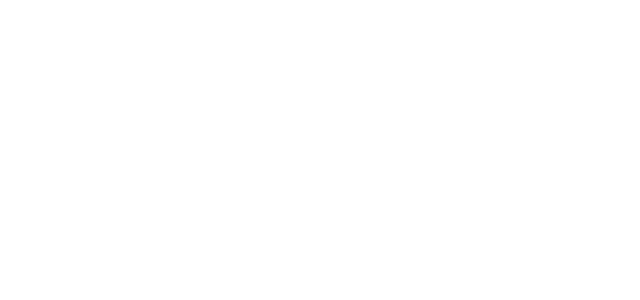
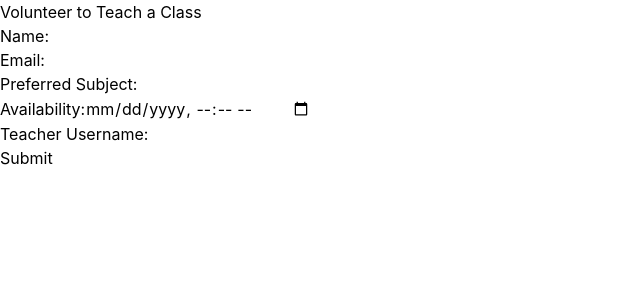
Before and after one commit to cfgcolumbus24/Team-4, a React (Create React App) app in the folder project/: page /volunteer in a window 1280 px wide. Before the commit this address had no page. Shown: the top 300 px of the page, without its empty margins (0-640 px from the left). Built offline with nearby package versions, Linux system fonts and the light colour scheme.

Commit message:
rendering volunteers from firebase

```diff
--- a/project/package.json
+++ b/project/package.json
@@ -18,6 +18,7 @@
     "web-vitals": "^2.1.4"
   },
   "scripts": {
+    "dev": "react-scripts start",
     "start": "react-scripts start",
     "build": "react-scripts build",
     "test": "react-scripts test",
--- a/project/src/App.js
+++ b/project/src/App.js
@@ -2,16 +2,17 @@ import React from 'react';
 import { BrowserRouter as Router, Routes, Route } from 'react-router-dom';
 import RoleSelection from './Signup';
 import LoginPage from './Login';
+import VolunteerForm from './VolunteerForm';
 
 function App() {
   return (
     <Router>
       <Routes>
-      <Route path="/" element={<LoginPage />} />
+        <Route path="/" element={<LoginPage />} />
         <Route path="/signup" element={<RoleSelection />} />
+        <Route path="/volunteer" element={<VolunteerForm />} /> {/* Add this line for the VolunteerForm */}
       </Routes>
     </Router>
   );
 }
-
 export default App;
--- /dev/null
+++ b/project/src/VolunteerForm.js
@@ -0,0 +1,80 @@
+import React, { useState } from 'react';
+import { db } from './firebaseConfig';
+import { collection, addDoc, Timestamp } from 'firebase/firestore';
+
+const VolunteerForm = () => {
+  const [form, setForm] = useState({
+    name: '',
+    email: '',
+    preferredSubject: '',
+    availability: '',
+    teacherUsername: '',
+  });
+  const [isSubmitting, setIsSubmitting] = useState(false);
+  const [error, setError] = useState(null);
+
+  const handleChange = (e) => {
+    const { name, value } = e.target;
+    setForm((prevForm) => ({ ...prevForm, [name]: value }));
+  };
+
+  const handleSubmit = async (e) => {
+    e.preventDefault();
+    setIsSubmitting(true);
+    setError(null);
+
+    try {
+      await addDoc(collection(db, "volunteering"), {
+        name: form.name,
+        email: form.email,
+        preferredSubject: form.preferredSubject,
+        availability: Timestamp.fromDate(new Date(form.availability)),
+        teacherUsername: form.teacherUsername,
+      });
+      setForm({
+        name: '',
+        email: '',
+        preferredSubject: '',
+        availability: '',
+        teacherUsername: '',
+      });
+    } catch (error) {
+      console.error("Error adding document: ", error);
+      setError("Failed to submit. Please try again.");
+    } finally {
+      setIsSubmitting(false);
+    }
+  };
+
+  return (
+    <div>
+      <h2>Volunteer to Teach a Class</h2>
+      <form onSubmit={handleSubmit}>
+        <div>
+          <label>Name:</label>
+          <input type="text" name="name" value={form.name} onChange={handleChange} required />
+        </div>
+        <div>
+          <label>Email:</label>
+          <input type="email" name="email" value={form.email} onChange={handleChange} required />
+        </div>
+        <div>
+          <label>Preferred Subject:</label>
+          <input type="text" name="preferredSubject" value={form.preferredSubject} onChange={handleChange} required />
+        </div>
+        <div>
+          <label>Availability:</label>
+          <input type="datetime-local" name="availability" value={form.availability} onChange={handleChange} required />
+        </div>
+        <div>
+          <label>Teacher Username:</label>
+          <input type="text" name="teacherUsername" value={form.teacherUsername} onChange={handleChange} required />
+        </div>
+        <button type="submit" disabled={isSubmitting}>Submit</button>
+      </form>
+      {error && <p style={{ color: 'red' }}>{error}</p>}
+    </div>
+  );
+};
+
+export default VolunteerForm;
--- /dev/null
+++ b/project/src/firebaseConfig.js
@@ -0,0 +1,17 @@
+import { initializeApp } from "firebase/app";
+import { getFirestore } from "firebase/firestore";
+
+const firebaseConfig = {
+  apiKey: "",
+  authDomain: "",
+  projectId: "",
+  storageBucket: ".firebasestorage.app",
+  messagingSenderId: "",
+  appId: "1::web:7a7acf920c5008f28ae155",
+  measurementId: ""
+};
+
+const app = initializeApp(firebaseConfig);
+const db = getFirestore(app);
+
+export { app, db };
```
Also changed, not shown: 1 other file (tests, documents, lock files or other folders).
